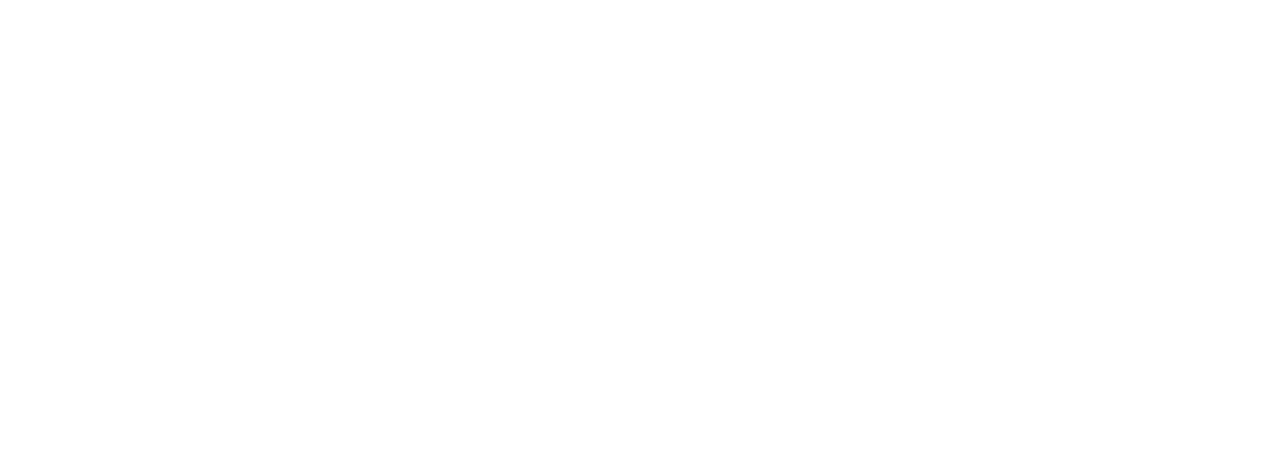
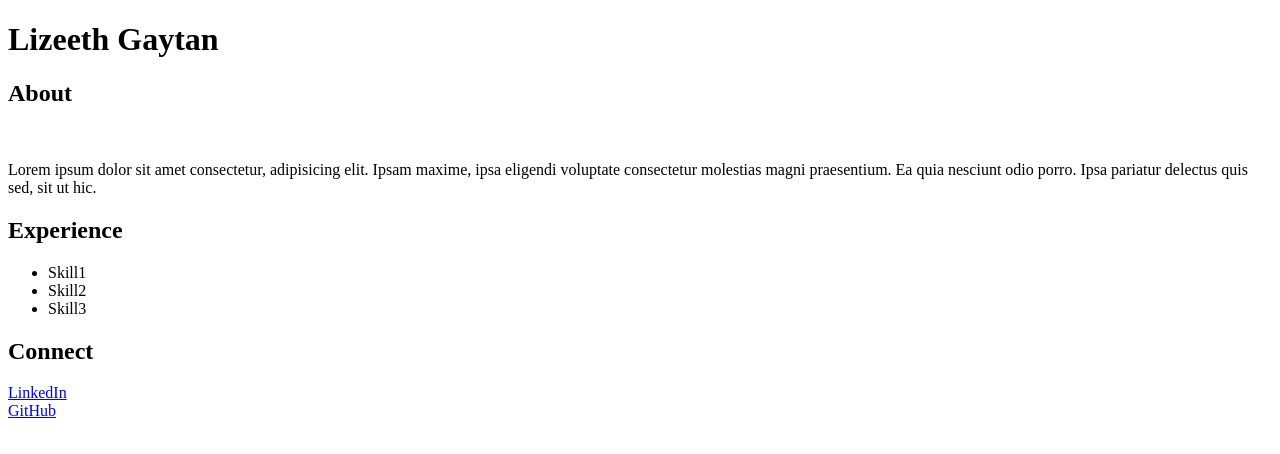
Before and after one commit to LizeethGaytan/Lizeeth-Gaytan-Kepler, a plain HTML site: page index.html in a window 1280 px wide. Drawn offline with Linux system fonts and the light colour scheme.

Commit message:
Boilerplate and content added

```diff
--- a/index.html
+++ b/index.html
@@ -4,10 +4,40 @@
     <head>
         <meta charset="UTF-8">
         <meta name="viewport" content="width=device-width, initial-scale=1.0">
-        <title>Lesson 5</title>
+        <title>Lesson 7:HTML Basics</title>
+        <!-- TODO: Create and Add link to CSS stylesheet -->
+        <link href="" rel="">
     </head>
 
     <body>
+        <header>
+            <h1>Lizeeth Gaytan</h1>
+        </header>
+
+        <section id="about">
+            <h2>About</h2>
+            <!-- TODO: Create an images directory/folder and add img link -->
+            <img src="" alt="">
+            <p>Lorem ipsum dolor sit amet consectetur, adipisicing elit. Ipsam maxime, ipsa eligendi voluptate
+                consectetur molestias magni praesentium. Ea quia nesciunt odio porro. Ipsa pariatur delectus quis sed,
+                sit ut hic.</p>
+        </section>
+
+        <section id="experience">
+            <h2>Experience</h2>
+            <ul>
+                <li>Skill1</li>
+                <li>Skill2</li>
+                <li>Skill3</li>
+            </ul>
+        </section>
+
+        <section id="connect">
+            <h2>Connect</h2>
+            <a href="https://www.linkedin.com/in/lizeethgayta">LinkedIn</a>
+            <br>
+            <a href="https://github.com/LizeethGaytan">GitHub</a>
+        </section>
 
     </body>
 
```
